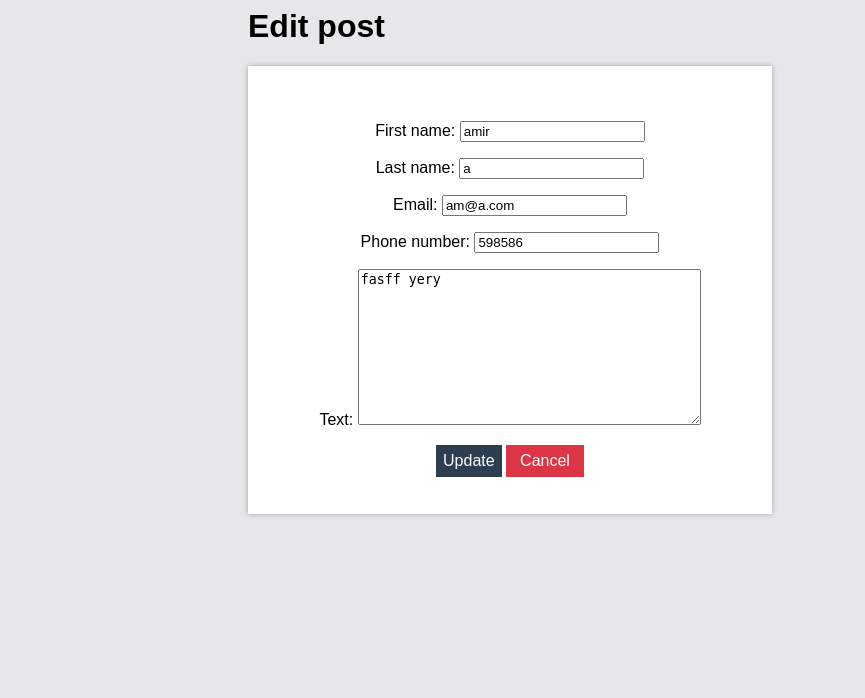
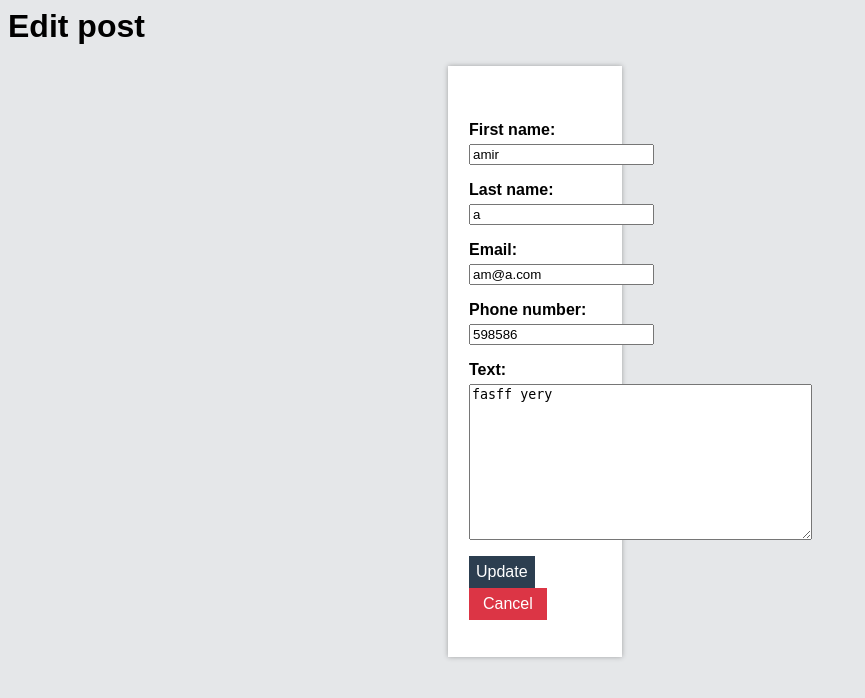
Before and after one commit to amirbaa1/Dj_job, a Django app: page /company/2/edit/ in a window 1280 px wide. Shown: the top 698 px of the page, without its empty margins (0-865 px from the left). Run offline with Django 4.2, Linux system fonts and the light colour scheme; data comes from the database, SQL or seed files in the repository.

Commit message:
update 2.5

```diff
--- a/static/css/web_style.css
+++ b/static/css/web_style.css
@@ -135,7 +135,7 @@ background-color:#FFFFFF;
 
 .border_text_create_edit{
 border: 1px solid #FFFFFF;
-margin-right: 500px;
+margin-right: 650px;
 padding:20px;
 box-shadow: 0px 0 5px rgba(0, 0, 0, 0.3);
 background-color:#FFFFFF;
@@ -170,3 +170,17 @@ padding:10px;
 box-shadow: 0px 0 5px rgba(0, 0, 0, 0.3);
 background-color:#FFFFFF;
 }
+
+.form-control {
+  width: 350px;
+  height: 70px;
+  border: 1px solid #ccc;
+  border-radius: 5px;
+  padding: 10px;
+}
+
+label {
+  display: block;
+  font-weight: bold;
+  margin-bottom: 5px;
+}
--- a/templates/contact_us.html
+++ b/templates/contact_us.html
@@ -2,6 +2,7 @@
 {% block content %}
 <br>
 <div class="main">
+    <h1>Contact us</h1>
     <div class="main" style="padding-left:20px;">
         <div class="border_text_create_edit">
             <div style="text-align: center;">
--- a/templates/job_update.html
+++ b/templates/job_update.html
@@ -4,9 +4,8 @@
 <head>
     <link rel="stylesheet" href="{% static 'css/web_style.css' %}">
 </head>
-<div class="main">
     <h1>Edit post</h1>
-    <div style="text-align: center;">
+    <div class="main" style="padding-left:200px;">
         <div class="border_text_create_edit">
             <br>
             <b> {{up_job.name_book}}</b>
@@ -20,6 +19,6 @@
             </form>
         </div>
     </div>
-</div>
 
-{% endblock content %}
+
+    {% endblock content %}
```
